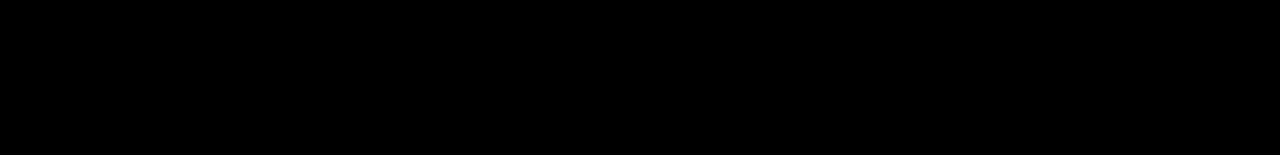
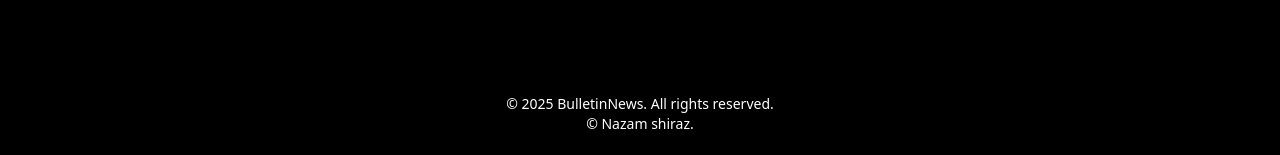
Before and after one commit to nzmshrxz/bulletin-news, a Next.js app: page / in a window 1280 px wide. Shown: the part 974-1129 px from the top of the page. Built offline with nearby package versions, Linux system fonts and the light colour scheme; no server answers.

Commit message:
minor fix

```diff
--- a/components/Footer.jsx
+++ b/components/Footer.jsx
@@ -2,7 +2,7 @@
 
 export default function Footer() {
   return (
-    <footer className=" mt-10 bg-[#000000a5] dark:text-white py-6 text-center">
+    <footer className=" mt-10 bg-[#000000a5] text-white py-6 text-center">
       <p className="text-sm">© 2025 BulletinNews. All rights reserved.</p>
       <p className="text-sm">© Nazam shiraz.</p>
     </footer>
```
